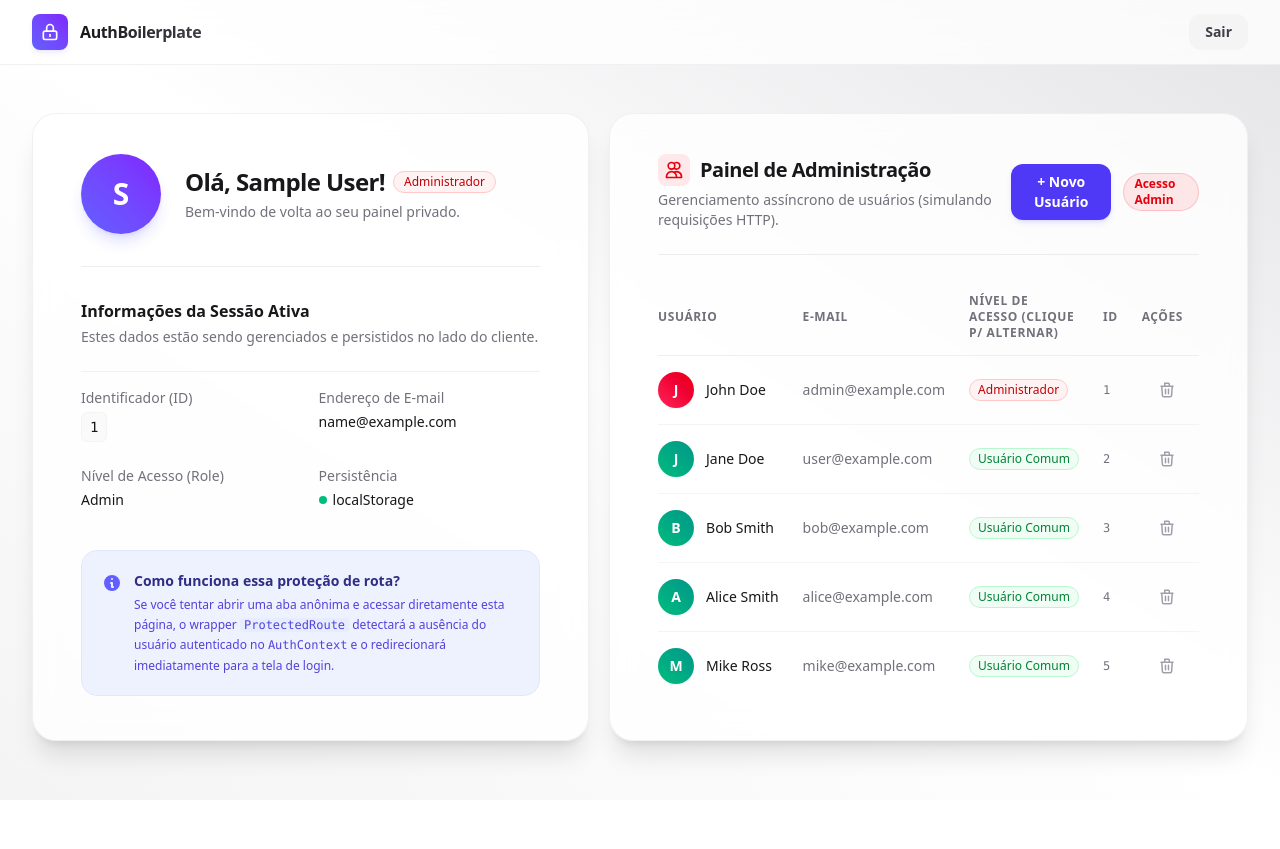
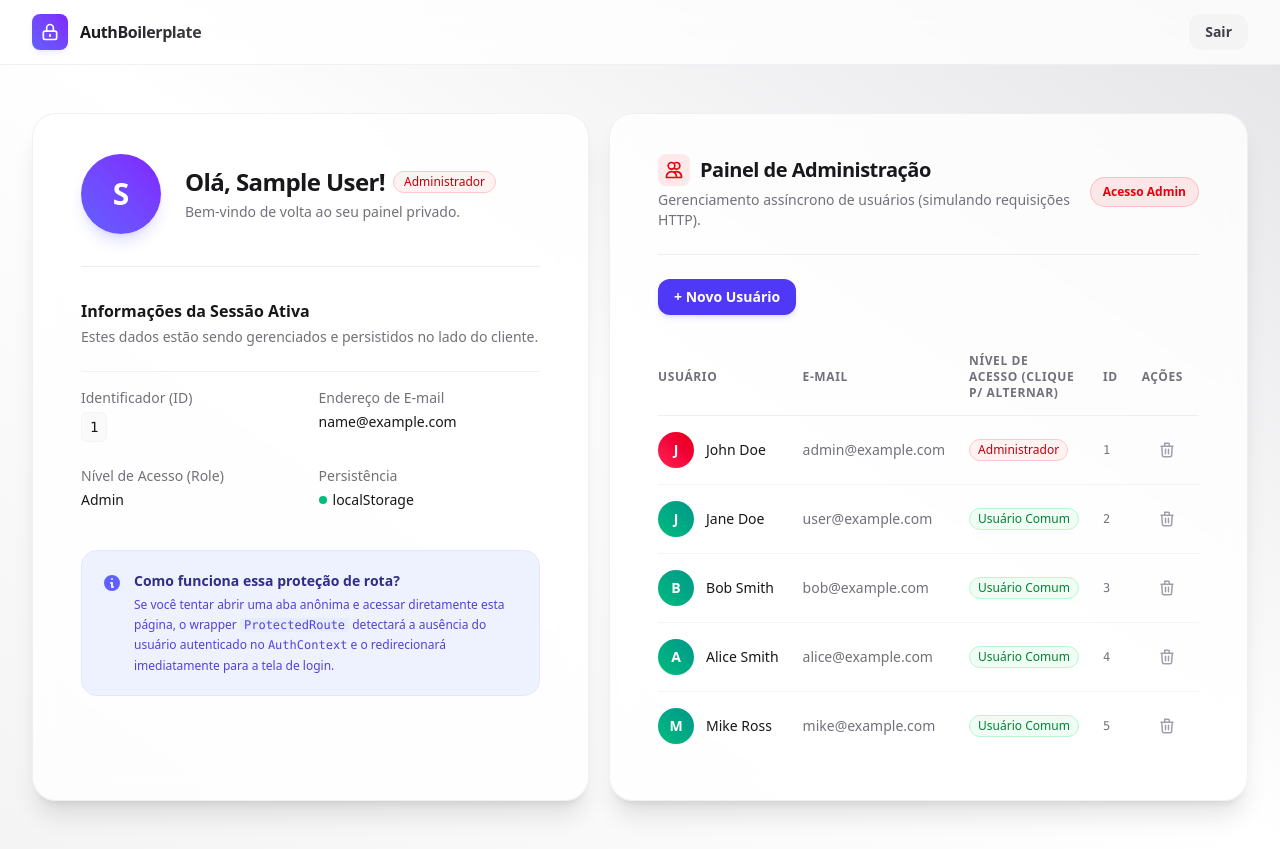
Before and after one commit to RafaelSBitencourt/nextjs-with-auth-client-only, a Next.js app: page /nextjs-with-auth-client-only/ in a window 1280 px wide. Before the commit the page ends 800 px from the top, so only its background shows below. Built offline with nearby package versions, Linux system fonts and the light colour scheme; sample sign-in values are in the browser's storage.

Commit message:
feat: user list layout adjust

```diff
--- a/app/components/home/admin-user-list.tsx
+++ b/app/components/home/admin-user-list.tsx
@@ -1,7 +1,13 @@
 "use client";
 
 import { useState, useEffect } from "react";
-import { User, getUsers, createUser, updateUser, deleteUser } from "@/app/data/users";
+import {
+  User,
+  getUsers,
+  createUser,
+  updateUser,
+  deleteUser,
+} from "@/app/data/users";
 
 interface AdminUserListProps {
   admin: boolean;
@@ -71,7 +77,7 @@ export function AdminUserList({ admin }: AdminUserListProps) {
       const updated = await updateUser(user.id, { role: newRole });
       if (updated) {
         setUsersList((prev) =>
-          prev.map((u) => (u.id === user.id ? updated : u))
+          prev.map((u) => (u.id === user.id ? updated : u)),
         );
       }
     } catch (error) {
@@ -129,17 +135,21 @@ export function AdminUserList({ admin }: AdminUserListProps) {
           </p>
         </div>
 
-        <div className="flex items-center gap-3">
-          <button
-            onClick={() => setIsFormOpen(!isFormOpen)}
-            className="inline-flex items-center justify-center rounded-xl bg-indigo-600 hover:bg-indigo-700 text-white px-4 py-2 text-sm font-semibold shadow-md shadow-indigo-500/15 hover:shadow-indigo-500/25 transition-all duration-150 active:scale-95 cursor-pointer"
-          >
-            {isFormOpen ? "Cancelar" : "+ Novo Usuário"}
-          </button>
-          <span className="self-start sm:self-center inline-flex items-center rounded-full bg-red-500/10 px-2.5 py-0.5 text-xs font-semibold text-red-600 dark:text-red-400 border border-red-500/20">
+        <div className="flex items-center justify-center sm:justify-end">
+          <span className="inline-flex items-center justify-center rounded-full bg-red-500/10 px-3 py-1.5 text-xs font-semibold text-red-600 dark:text-red-400 border border-red-500/20 whitespace-nowrap text-center">
             Acesso Admin
           </span>
         </div>
+      </div>
+
+      {/* Botão de Novo Usuário (Linha abaixo) */}
+      <div className="mt-6 flex justify-start">
+        <button
+          onClick={() => setIsFormOpen(!isFormOpen)}
+          className="inline-flex items-center justify-center rounded-xl bg-indigo-600 hover:bg-indigo-700 text-white px-4 py-2 text-sm font-semibold shadow-md shadow-indigo-500/15 hover:shadow-indigo-500/25 transition-all duration-150 active:scale-95 cursor-pointer whitespace-nowrap"
+        >
+          {isFormOpen ? "Cancelar" : "+ Novo Usuário"}
+        </button>
       </div>
 
       {/* Formulário de Criação (Toggled) */}
--- a/app/components/home/main.tsx
+++ b/app/components/home/main.tsx
@@ -12,7 +12,7 @@ export function HomeMain({ user }: HomeMainProps) {
   return (
     <main className="px-4 py-12 sm:px-6 lg:px-8  flex flex-col justify-center ">
       <div
-        className={`mx-auto w-full  ${user?.role === "admin" && "flex gap-5"} `}
+        className={`mx-auto w-full ${user?.role === "admin" ? "flex flex-col lg:flex-row gap-5" : ""}`}
       >
         <div
           className={`bg-white/80 dark:bg-zinc-900/80 backdrop-blur-md px-6 py-10 shadow-xl border border-zinc-200/50 dark:border-zinc-800/50 rounded-3xl sm:px-12  ${user?.role === "admin" && "flex-1"} `}
```
Also changed, not shown: public/painel-admin-screenshot.png (added), 1 other file (tests, documents, lock files or other folders).
